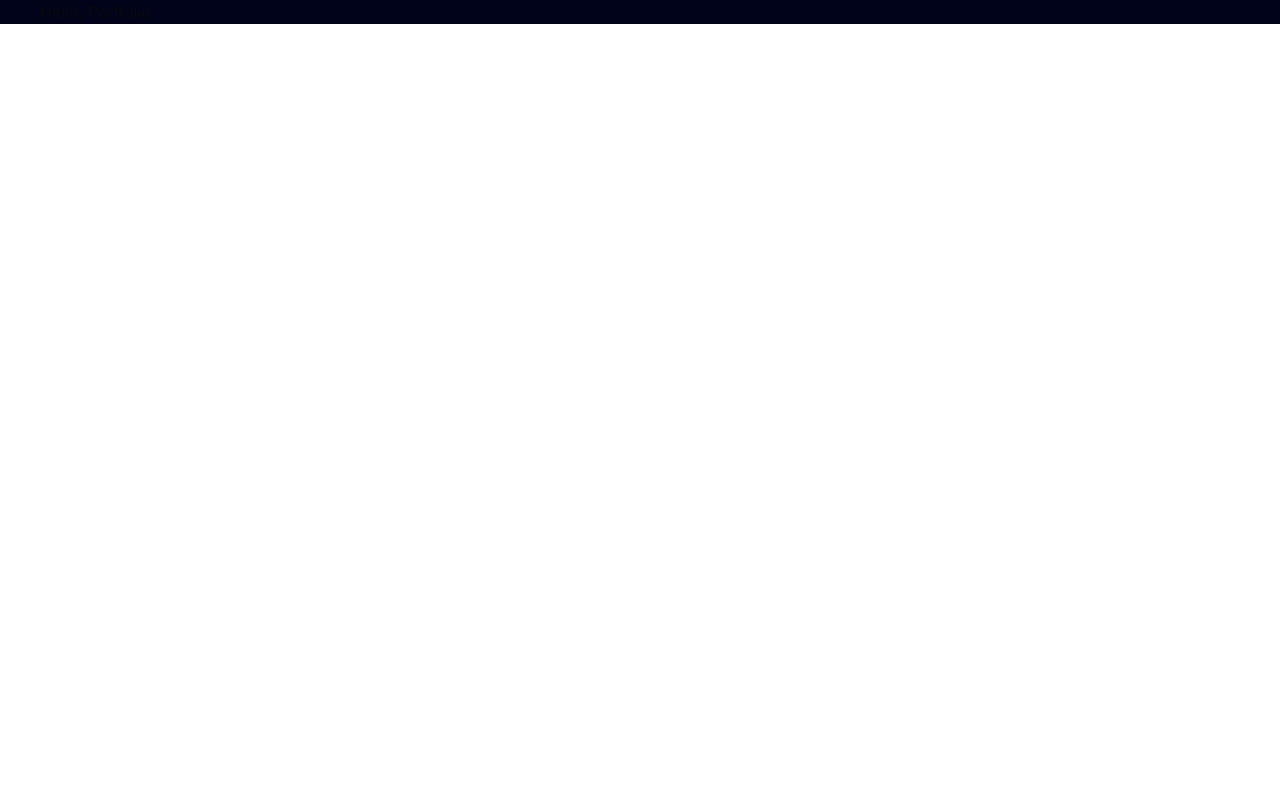
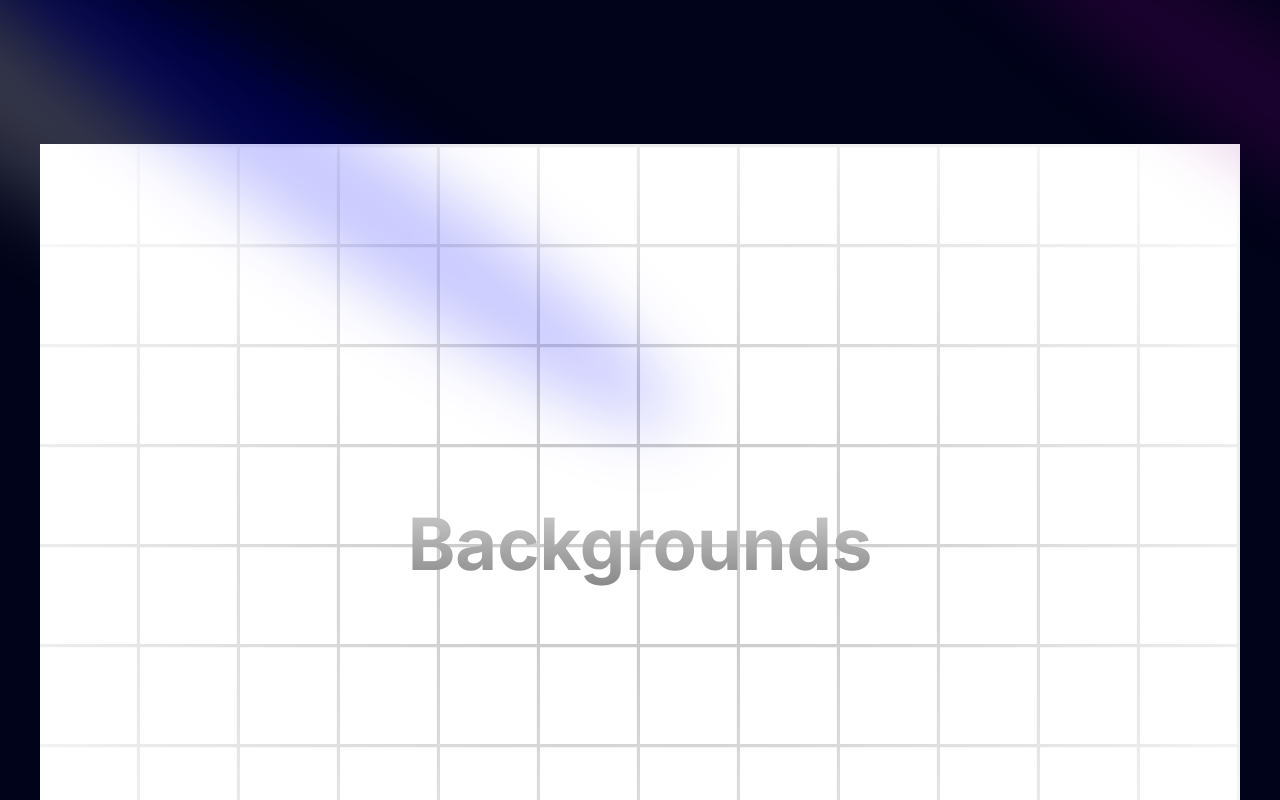
Before and after one commit to binodbhusal/new_portfolio, a Next.js app: page / in a window 1280 px wide. Shown: the top 800 px of the page. Built offline with nearby package versions, Linux system fonts and the light colour scheme.

Commit message:
Update & Installs packages

```diff
--- a/app/page.tsx
+++ b/app/page.tsx
@@ -1,11 +1,10 @@
-import Image from "next/image";
-
+import Hero from "@/components/Hero";
 export default function Home() {
   return (
     <main className="relative bg-black-100 flex justify-center items-center flex-col overflow-hidden mx-auto sm:px-10 px-5 ">
       <div className="max-w-7xl w-full">
-      <h1>Hello, Portfolio</h1>
-      </div>
+      <Hero />
+        </div>
     </main>
   );
 }
```
Also changed, not shown: package.json (+9 -4 lines), 1 other file (tests, documents, lock files or other folders).
